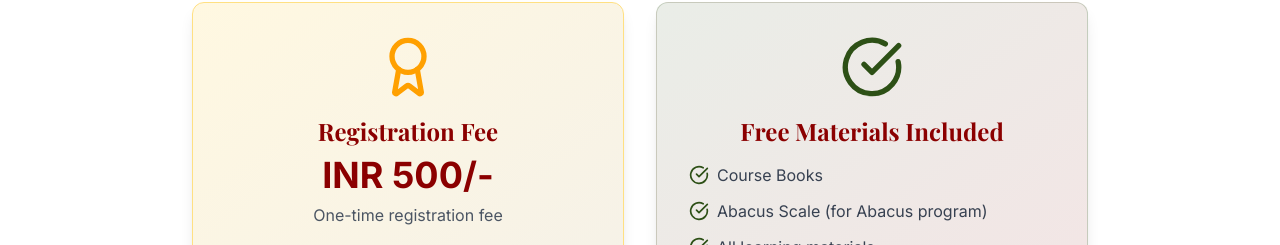
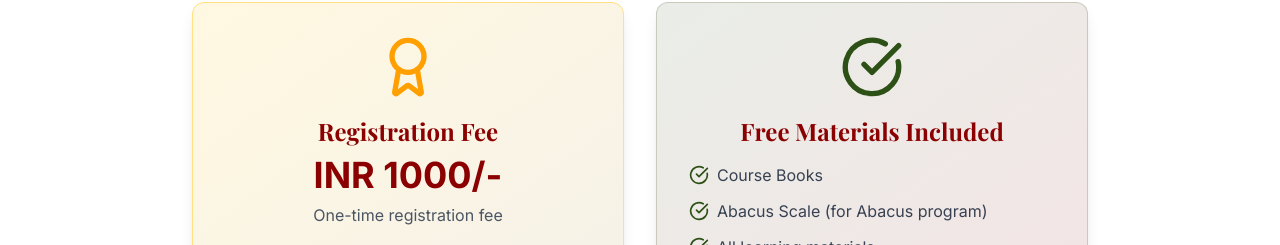
Before and after one commit to SyedRaffiq01/VidvattaAcademy, a Next.js app: page /courses in a window 1280 px wide. Shown: the part 3207-3452 px from the top of the page. Built offline with nearby package versions, Linux system fonts and the light colour scheme; a web font is replaced by a local one.

Commit message:
Update courses page formatting

```diff
--- a/app/courses/page.tsx
+++ b/app/courses/page.tsx
@@ -274,7 +274,7 @@ export default function Courses() {
                   <h3 className="text-2xl font-serif font-bold text-vedic-maroon mb-2">
                     Registration Fee
                   </h3>
-                  <p className="text-4xl font-bold text-vedic-maroon mb-2">INR 500/-</p>
+                  <p className="text-4xl font-bold text-vedic-maroon mb-2">INR 1000/-</p>
                   <p className="text-gray-600">One-time registration fee</p>
                 </div>
               </div>
```
